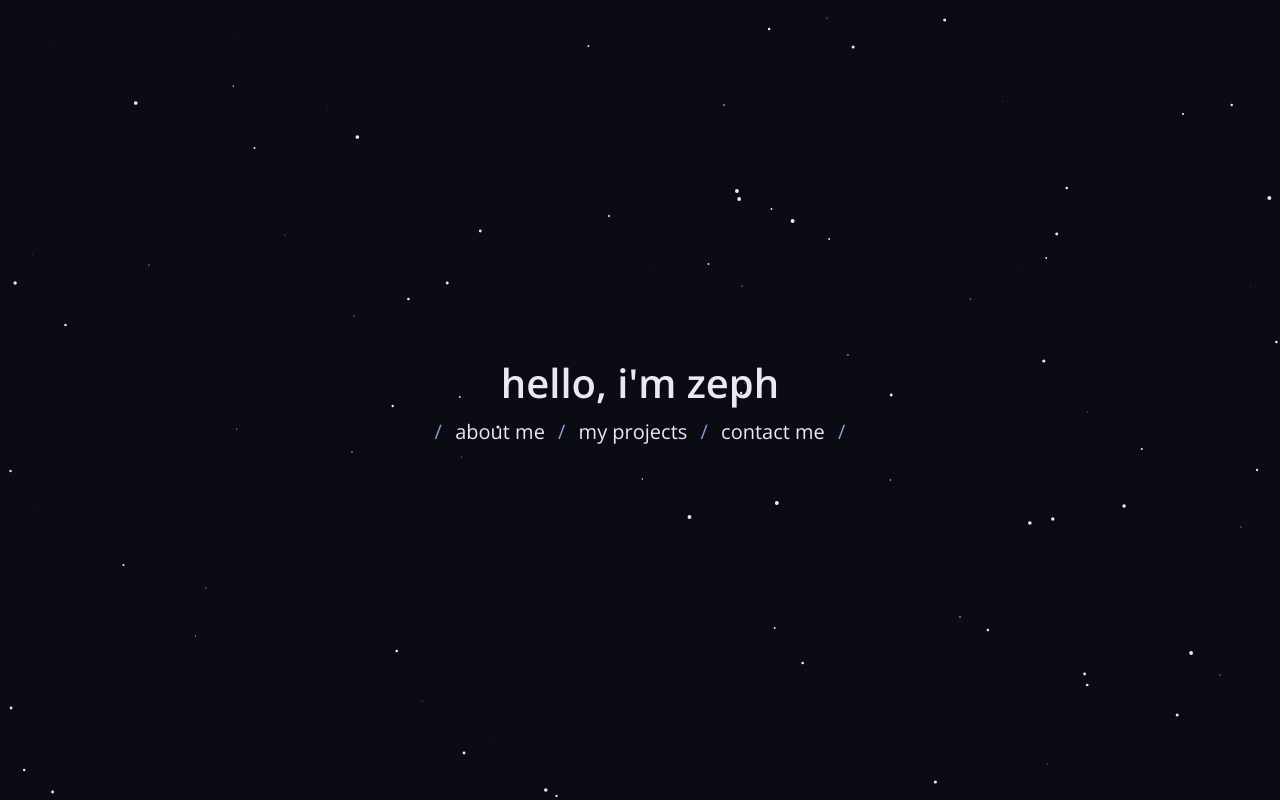
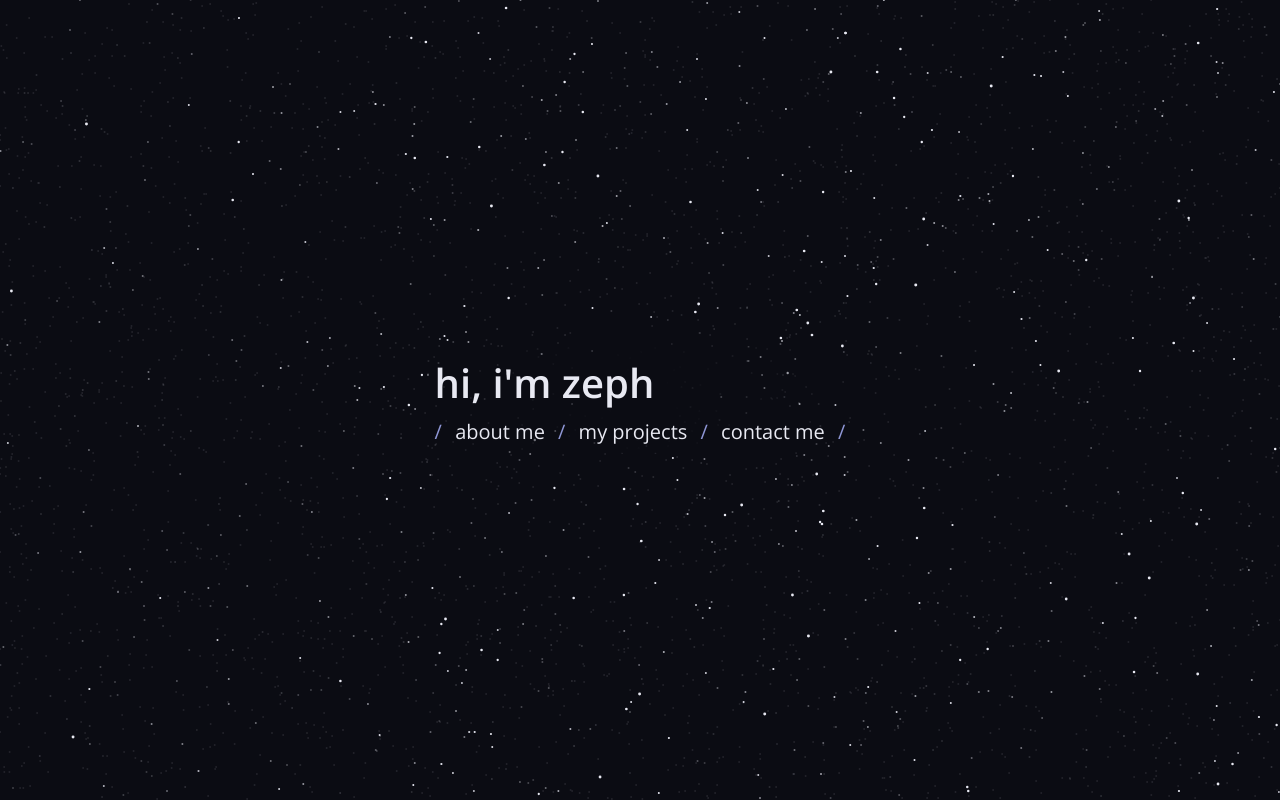
Before and after one commit to zephrxq/personal-website, a website built with Vite: page index.html in a window 1280 px wide. Built offline with nearby package versions, Linux system fonts and the light colour scheme.

Commit message:
Added powers for star generation so smaller stars spawn more, used alphas for sub-pixel stars, and added a gradient to the text so it doesn't get cluttered

```diff
--- a/index.html
+++ b/index.html
@@ -14,6 +14,7 @@
         <div id="app">
             <div class="section" id="hero">
                 <canvas id="hero-canvas"></canvas>
+                <div id="hero-text">
                     <h1><span id="hero-greeting"></span>, i'm zeph</h1>
                     <p id="links">
                         <span>/</span>
@@ -26,6 +27,7 @@
                     </p>
                 </div>
             </div>
+        </div>
         <script type="module" src="/src/main.js"></script>
     </body>
 </html>
--- a/src/main.js
+++ b/src/main.js
@@ -1,4 +1,5 @@
 import { get } from "./variables";
+import { random } from "./utils";
 
 const heroGreeting = document.querySelector("#hero-greeting");
 const canvas = document.querySelector("#hero-canvas");
@@ -9,7 +10,7 @@ const stars = [];
 const greetings = ["hi", "hi there", "hey", "hey there", "hiya", "hello"];
 const heroLinks = document.querySelectorAll("#hero > #links > a");
 
-heroGreeting.innerText = `${greetings[Math.floor(Math.random() * greetings.length)]}`;
+heroGreeting.innerText = `${greetings[Math.floor(random(0, greetings.length))]}`;
 
 function initCanvas() {
     const dpr = window.devicePixelRatio || 1;
@@ -22,16 +23,18 @@ function initCanvas() {
     ctx.setTransform(dpr, 0, 0, dpr, 0, 0);
 }
 
-function generateStar(init) {
+function generateStars(amount, init) {
+    for(let i = 0; i < amount; i++) {
         const x = init ? Math.floor(Math.random() * window.innerWidth) : 0;
         const y = Math.floor(Math.random() * window.innerHeight);
-    const z = Math.random() * 2;
+        const z = random(0.1, 1.5, 10);
 
         stars.push({
             x,
             y,
             z
         })
+    }
 }
 
 function draw() {
@@ -45,11 +48,19 @@ function draw() {
 
         if(star.x > window.innerWidth) {
             stars.splice(i, 1);
-            generateStar();
+            generateStars(1);
         }
 
         ctx.beginPath();
+
+        if(star.z < 1) {
+            ctx.globalAlpha = star.z;
+            ctx.arc(star.x, star.y, 1, 0, Math.PI * 2);
+        } else {
+            ctx.globalAlpha = 1;
             ctx.arc(star.x, star.y, star.z, 0, Math.PI * 2);
+        }
+
         ctx.fill();
 
     }
@@ -57,12 +68,9 @@ function draw() {
     requestAnimationFrame(draw);
 }
 
-
 initCanvas();
 
-for(let i = 0; i < 100; i++) {
-    generateStar(true);
-}
+generateStars(window.innerWidth * 3, true);
 
 draw();
 
--- a/src/style.css
+++ b/src/style.css
@@ -97,6 +97,13 @@ div.section {
     justify-content: center;
 }
 
+div#hero div#hero-text {
+    padding: 8px;
+    background-color: transparent;
+    background: radial-gradient(circle, var(--background) 10%, rgba(0, 0, 0, 0) 100%);
+    z-index: 1;
+}
+
 div#hero h1 {
     margin: 0 0 8px 0;
 }
--- /dev/null
+++ b/src/utils.js
@@ -0,0 +1,3 @@
+export function random(min, max, power = 1) {
+    return Math.random() ** power * (max - min) + min;
+}
```
Lines whose indentation alone changed are shown as unchanged.
